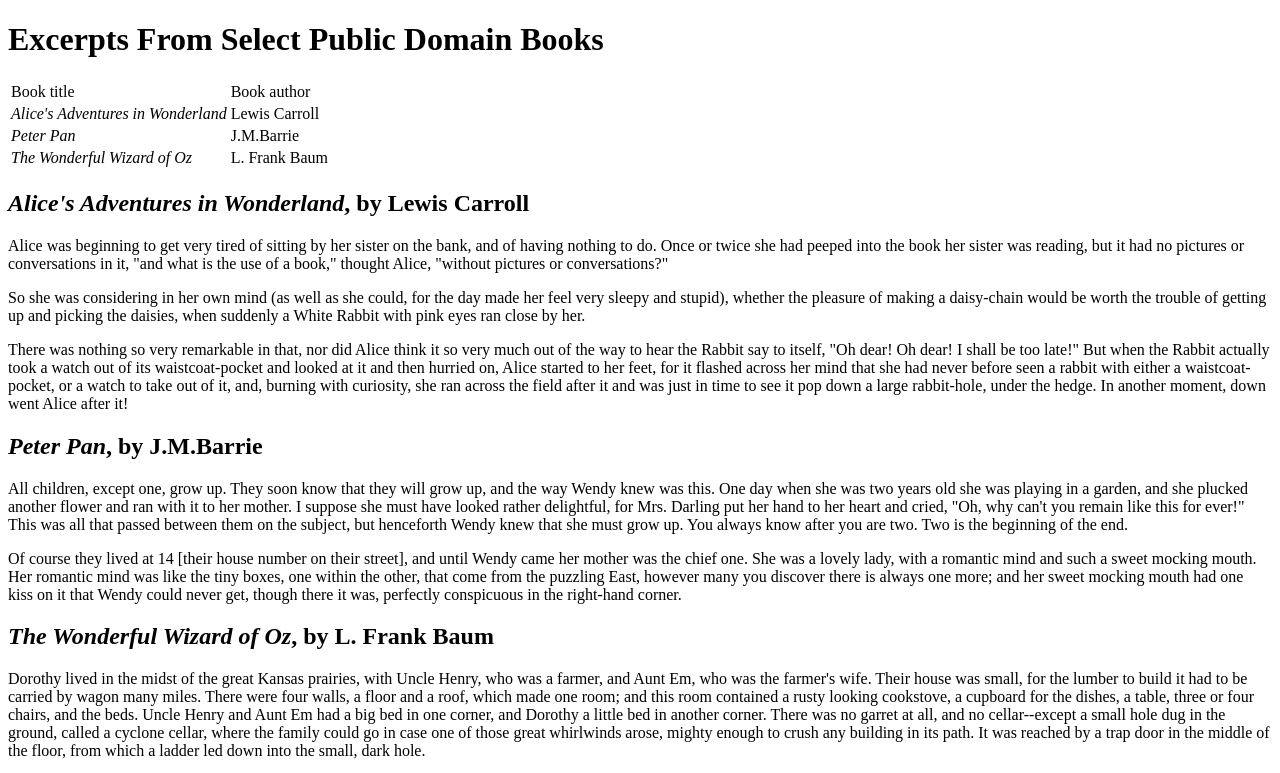
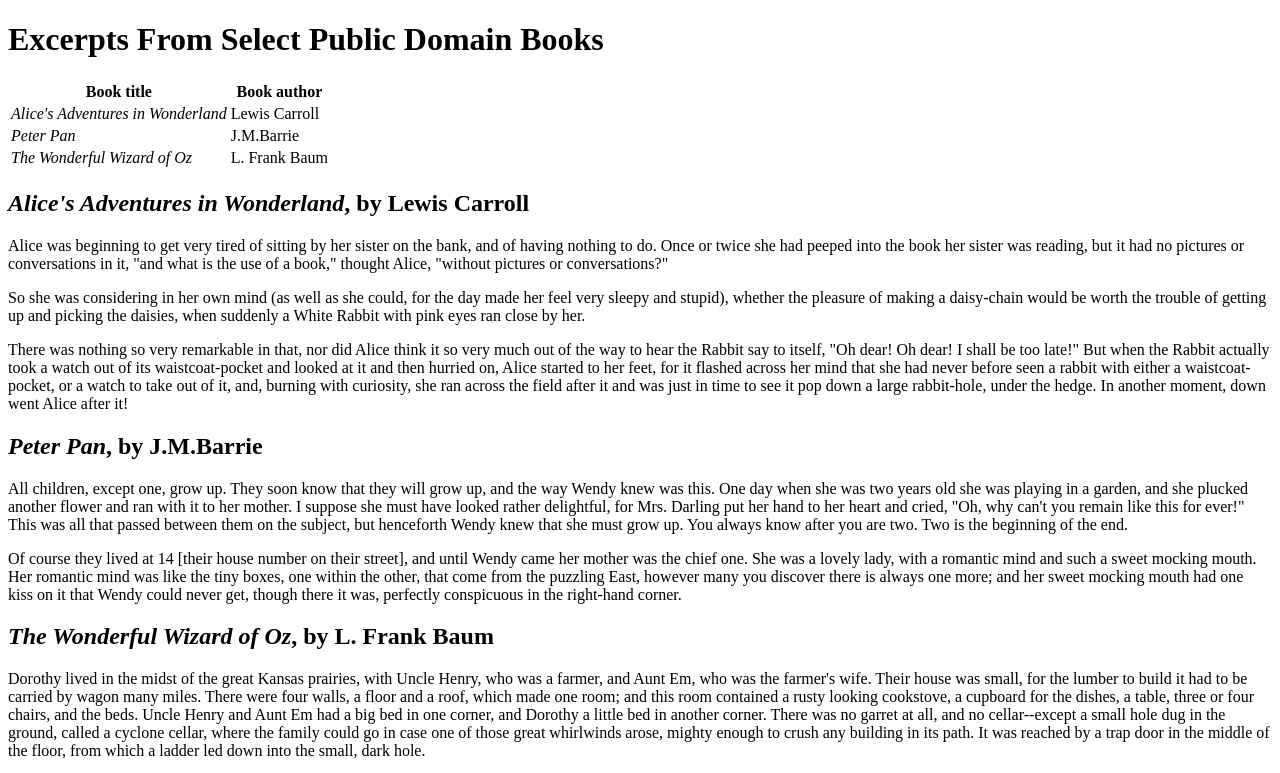
Before and after one commit to Pleiades-bit/Lab3, a plain HTML site: page index.html in a window 1280 px wide. Shown: the top 773 px of the page. Drawn offline with Linux system fonts and the light colour scheme.

Commit message:
Update index.html

```diff
--- a/index.html
+++ b/index.html
@@ -9,8 +9,8 @@
     <table>
       <thead>
         <tr>
-          <td>Book title</td>
-          <td>Book author</td>
+          <th>Book title</th>
+          <th>Book author</th>
         </tr>
       </thead>
       <tr>
```
